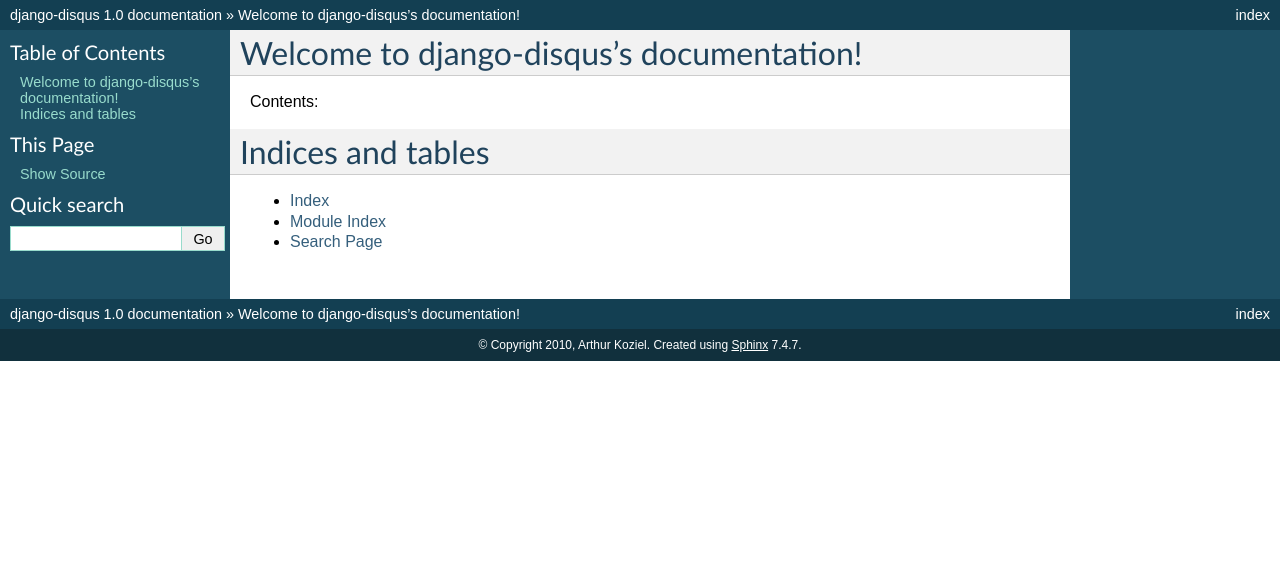
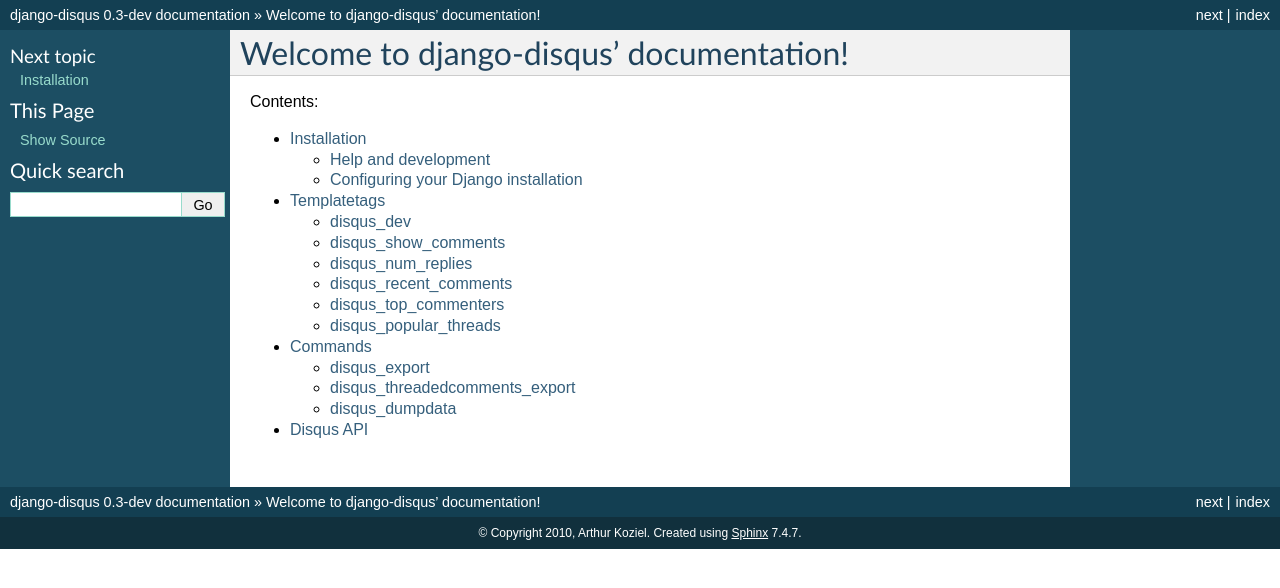
Before and after one commit to arthurk/django-disqus, a Sphinx documentation site: the page built from docs/index.rst, in a window 1280 px wide. Shown: the top 588 px of the page. Built offline with Sphinx 7.4.7, drawn with Linux system fonts in a browser that asks for light colours.

Commit message:
build documentation

```diff
--- /dev/null
+++ b/docs/commands.rst
@@ -0,0 +1,13 @@
+.. _commands:
+
+Commands
+========
+
+disqus_export
+-------------
+
+disqus_threadedcomments_export
+------------------------------
+
+disqus_dumpdata
+---------------
--- a/docs/conf.py
+++ b/docs/conf.py
@@ -45,9 +45,9 @@
 # built documents.
 #
 # The short X.Y version.
-version = '1.0'
+version = '0.3'
 # The full version, including alpha/beta/rc tags.
-release = '1.0'
+release = '0.3-dev'
 
 # The language for content autogenerated by Sphinx. Refer to documentation
 # for a list of supported languages.
--- /dev/null
+++ b/docs/disqusapi.rst
@@ -0,0 +1,6 @@
+.. _disqusapi:
+
+Disqus API
+==========
+
+Using the Disqus API
--- a/docs/index.rst
+++ b/docs/index.rst
@@ -1,9 +1,6 @@
-.. django-disqus documentation master file, created by
-   sphinx-quickstart on Sat Mar  6 13:42:08 2010.
-   You can adapt this file completely to your liking, but it should at least
-   contain the root `toctree` directive.
+.. _index:
 
-Welcome to django-disqus's documentation!
+Welcome to django-disqus' documentation!
 =========================================
 
 Contents:
@@ -11,9 +8,7 @@
 .. toctree::
    :maxdepth: 2
 
-Indices and tables
-==================
-
-* :ref:`genindex`
-* :ref:`modindex`
-* :ref:`search`
+   installation
+   templatetags
+   commands
+   disqusapi
--- /dev/null
+++ b/docs/installation.rst
@@ -0,0 +1,30 @@
+.. _installation:
+
+Installation
+============
+
+The easiest way to get django-disqus is if you have setuptools_ installed::
+
+	easy_install django-disqus
+
+Without setuptools, it's still pretty easy. Download the django-disqus.tgz file from
+`django-disqus's Cheeseshop page`_, untar it and run::
+
+	python setup.py install
+
+.. _django-disqus's Cheeseshop page: http://pypi.python.org/pypi/django-disqus/
+.. _setuptools: http://peak.telecommunity.com/DevCenter/EasyInstall
+
+
+Help and development
+--------------------
+
+If you'd like to help out, you can fork the project
+at http://github.com/arthurk/django-disqus and report any bugs
+at http://github.com/arthurk/django-disqus/issues.
+
+Configuring your Django installation
+------------------------------------
+
+Put 'disqus' in INSTALLED_APPS.
+Add SHORTNAME...
--- /dev/null
+++ b/docs/templatetags.rst
@@ -0,0 +1,22 @@
+.. _templatetags:
+
+Templatetags
+============
+
+disqus_dev
+----------
+
+disqus_show_comments
+--------------------
+
+disqus_num_replies
+------------------
+
+disqus_recent_comments
+----------------------
+
+disqus_top_commenters
+---------------------
+
+disqus_popular_threads
+----------------------
```
Also changed, not shown: 9 other files.
